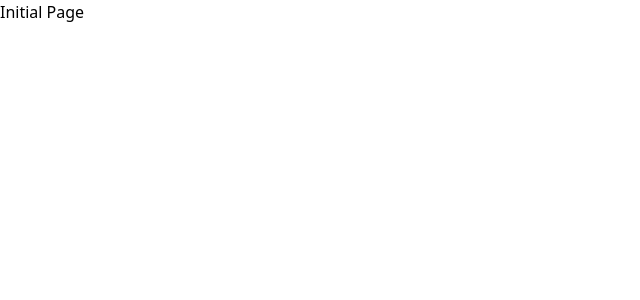
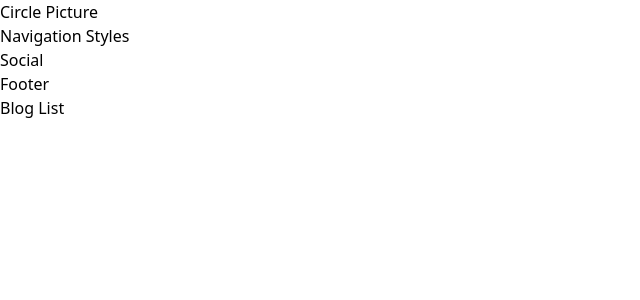
Before and after one commit to loconluis/blogging-site, a Next.js app: page / in a window 1280 px wide. Shown: the top 300 px of the page, without its empty margins (0-640 px from the left). Built offline with nearby package versions, Linux system fonts and the light colour scheme.

Commit message:
Adding pages and components

```diff
--- /dev/null
+++ b/app/Layout/Index.js
@@ -0,0 +1,9 @@
+import SideBarNavigation from "../components/Sidebar";
+export default function Layout({ children }) {
+  return (
+    <div>
+      <SideBarNavigation />
+      <div>{children}</div>
+    </div>
+  );
+}
--- /dev/null
+++ b/app/MainPage.js
@@ -0,0 +1,10 @@
+import Layout from './Layout/Index'
+import moduleName from './Layout/Index'
+
+export default function MainPage() {
+  return (
+    <Layout>
+      Blog List
+    </Layout>
+  )
+}
--- /dev/null
+++ b/app/components/Sidebar.js
@@ -0,0 +1,12 @@
+const navigationTabs = ["Articles", "About Me", "Contact Me"];
+
+export default function Sidebar() {
+  return (
+    <div>
+      <div>Circle Picture</div>
+      <div>Navigation Styles</div>
+      <div>Social</div>
+      <footer>Footer</footer>
+    </div>
+  );
+}
--- a/pages/index.js
+++ b/pages/index.js
@@ -1,3 +1,12 @@
+import MainPage from "../app/MainPage";
+import Layout from "../app/MainPage";
+
 export default function index() {
-  return <div>Initial Page</div>;
+  return (
+    <div>
+      <div>
+        <MainPage />
+      </div>
+    </div>
+  );
 }
```
